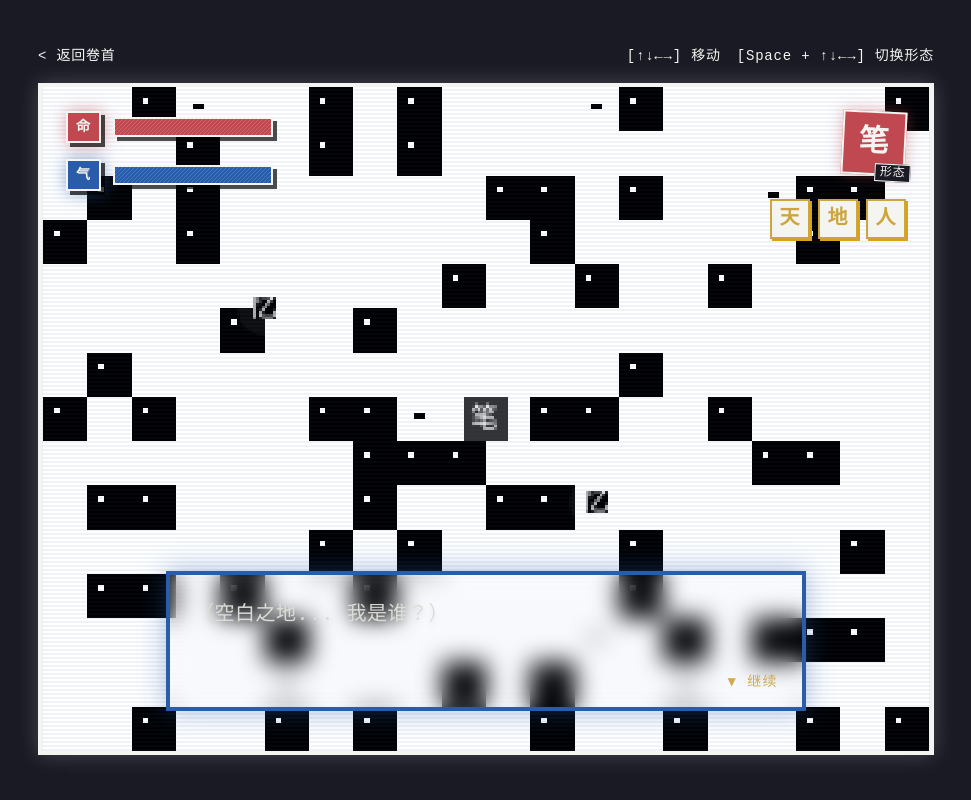
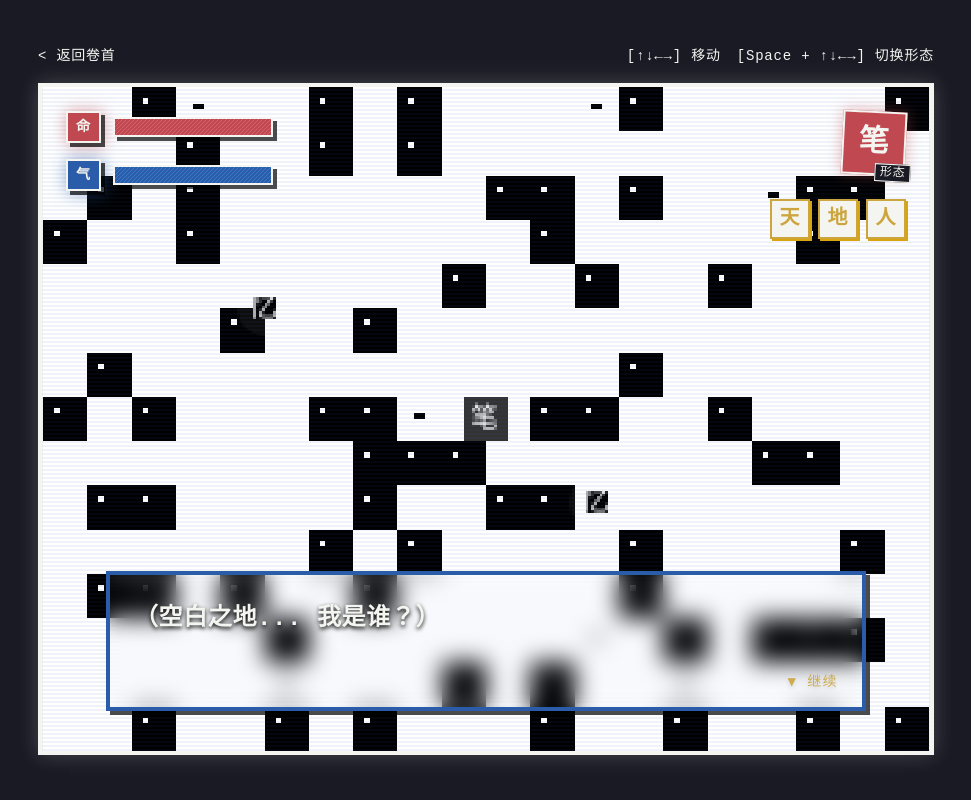
Before and after one commit to xuanyuanyiyun/Ink-Language-Wanderer, a React (Vite) app: page /game in a window 1280 px wide. Shown: the whole page, without its empty margins (154-1125 px from the left). Built offline with nearby package versions, Linux system fonts and the light colour scheme; a web font is replaced by a local one.

Commit message:
feat: 《墨语行者》8MB极简版游戏方案
Co-authored-by: traeagent <traeagent@users.noreply.github.com>

```diff
--- a/src/components/DialogueUI.tsx
+++ b/src/components/DialogueUI.tsx
@@ -1,6 +1,53 @@
 import React, { useEffect, useState } from 'react';
 import { useGameStore } from '@/store/gameStore';
 import { audioSystem } from '@/utils/audio';
+
+const AnimatedAvatar = ({ speaker, isTyping }: { speaker?: string, isTyping: boolean }) => {
+  const primary = "var(--color-paper)";
+  let secondary = "var(--color-accent-blue)";
+  const bg = "bg-ink/95";
+  let border = "border-accent-blue";
+
+  if (speaker === '惊鸿') {
+    secondary = "var(--color-accent)";
+    border = "border-accent";
+  } else if (speaker === '师父' || speaker === '焚书') {
+    secondary = "var(--color-accent-gold)";
+    border = "border-accent-gold";
+  } else if (speaker === '纸魄') {
+    secondary = "var(--color-accent-green)";
+    border = "border-accent-green";
+  }
+
+  return (
+    <div className={`w-28 h-36 border-4 ${bg} ${border} relative overflow-hidden flex-shrink-0 flex flex-col items-center justify-end pb-2 shadow-pixel`}>
+      {/* 噪点背景 */}
+      <div className="absolute inset-0 opacity-20" style={{ backgroundImage: 'repeating-linear-gradient(45deg, transparent, transparent 2px, var(--color-paper) 2px, var(--color-paper) 4px)' }}></div>
+
+      {/* SVG Avatar */}
+      <svg viewBox="0 0 100 100" className={`w-24 h-24 relative z-10 transition-transform ${isTyping ? 'animate-talk' : ''}`}>
+        {/* 斗笠/帽子或头部外轮廓 */}
+        <path d="M10,100 Q50,20 90,100 Z" fill={primary} />
+        {/* 脸部 */}
+        <circle cx="50" cy="45" r="18" fill={primary} />
+
+        {/* 领巾/配饰特征 */}
+        <path d="M32,62 L68,62 L55,90 L45,90 Z" fill={secondary} />
+
+        {/* 眼睛 */}
+        <rect x="40" y="40" width="6" height="4" fill="var(--color-ink)" />
+        <rect x="54" y="40" width="6" height="4" fill="var(--color-ink)" />
+
+        {/* 嘴巴 (随打字状态动画) */}
+        {isTyping ? (
+          <rect x="45" y="52" width="10" height="6" fill="var(--color-ink)" className="animate-pulse" />
+        ) : (
+          <rect x="46" y="52" width="8" height="2" fill="var(--color-ink)" />
+        )}
+      </svg>
+    </div>
+  );
+};
 
 export default function DialogueUI() {
   const { state, currentDialogue, dialogueIndex, nextDialogue } = useGameStore();
@@ -56,16 +103,26 @@ export default function DialogueUI() {
 
   const current = currentDialogue[dialogueIndex];
 
+  let borderColor = "border-accent-blue";
+  let nameBgColor = "bg-accent-blue";
+  if (current.speaker === '惊鸿') { borderColor = "border-accent"; nameBgColor = "bg-accent"; }
+  else if (current.speaker === '师父' || current.speaker === '焚书') { borderColor = "border-accent-gold"; nameBgColor = "bg-accent-gold"; }
+  else if (current.speaker === '纸魄') { borderColor = "border-accent-green"; nameBgColor = "bg-accent-green"; }
+
   return (
-    <div className="absolute bottom-10 left-1/2 -translate-x-1/2 w-[95%] max-w-[640px] z-40 flex flex-col items-start gap-1">
+    <div className="absolute bottom-10 left-1/2 -translate-x-1/2 w-[95%] max-w-[760px] z-40 flex items-end gap-4">
+      {/* 2D Character Avatar */}
+      {current.speaker && <AnimatedAvatar speaker={current.speaker} isTyping={isTyping} />}
+
+      <div className="flex-1 flex flex-col items-start gap-1">
         {current.speaker && (
-        <div className="bg-accent-blue text-paper px-6 py-2 border-2 border-paper text-xl font-bold shadow-pixel tracking-widest relative">
+          <div className={`${nameBgColor} text-paper px-6 py-2 border-2 border-paper text-xl font-bold shadow-pixel tracking-widest relative`}>
             {/* 名字框装饰点 */}
             <div className="absolute top-1 left-1 w-1 h-1 bg-paper/50"></div>
             {current.speaker}
           </div>
         )}
-      <div className="w-full bg-ink/95 backdrop-blur-md text-paper border-4 border-accent-blue p-6 shadow-blue-glow min-h-[140px] relative cursor-pointer group hover:border-paper transition-colors"
+        <div className={`w-full bg-ink/95 backdrop-blur-md text-paper border-4 ${borderColor} p-6 shadow-pixel min-h-[140px] relative cursor-pointer group hover:border-paper transition-colors`}
              onClick={() => {
                if (isTyping) {
                  setDisplayedText(currentDialogue[dialogueIndex].text);
@@ -75,16 +132,17 @@ export default function DialogueUI() {
                  nextDialogue();
                }
              }}>
-        <p className="text-xl leading-relaxed whitespace-pre-wrap tracking-wide text-paper-dark drop-shadow-md">
+          <p className="text-2xl leading-relaxed whitespace-pre-wrap tracking-wide text-paper drop-shadow-[0_2px_2px_rgba(0,0,0,1)] font-bold">
             {displayedText}
           </p>
 
           {!isTyping && (
-          <div className="absolute bottom-4 right-6 animate-pulse text-accent-gold text-sm font-mono tracking-widest group-hover:text-paper transition-colors">
+            <div className="absolute bottom-4 right-6 animate-pulse text-accent-gold text-sm font-mono tracking-widest group-hover:text-paper transition-colors drop-shadow-md">
               ▼ 继续
             </div>
           )}
         </div>
       </div>
+    </div>
   );
 }
--- a/src/components/PoetryCombatUI.tsx
+++ b/src/components/PoetryCombatUI.tsx
@@ -1,4 +1,4 @@
-import React, { useEffect, useState } from 'react';
+import React, { useEffect, useState, useCallback } from 'react';
 import { useGameStore } from '@/store/gameStore';
 import { audioSystem } from '@/utils/audio';
 
@@ -6,6 +6,26 @@ export default function PoetryCombatUI() {
   const { state, currentPoemCombat, endPoetryCombat } = useGameStore();
   const [selectedIndex, setSelectedIndex] = useState(0);
   const [resultState, setResultState] = useState<'none' | 'correct' | 'wrong'>('none');
+
+  const handleSelection = useCallback((idx: number) => {
+    if (resultState !== 'none') return;
+
+    const isCorrect = idx === currentPoemCombat!.correctIndex;
+    if (isCorrect) {
+      audioSystem.playPoemCorrect();
+      setResultState('correct');
+    } else {
+      audioSystem.playPoemWrong();
+      audioSystem.playDamage();
+      setResultState('wrong');
+    }
+
+    // 延迟关闭以展示反馈动画
+    setTimeout(() => {
+      setResultState('none');
+      endPoetryCombat(isCorrect);
+    }, 800);
+  }, [currentPoemCombat, resultState, endPoetryCombat]);
 
   useEffect(() => {
     if (state !== 'poetry-combat' || !currentPoemCombat || resultState !== 'none') return;
@@ -24,29 +44,9 @@ export default function PoetryCombatUI() {
 
     window.addEventListener('keydown', handleKeyDown);
     return () => window.removeEventListener('keydown', handleKeyDown);
-  }, [state, currentPoemCombat, selectedIndex, resultState, endPoetryCombat]);
+  }, [state, currentPoemCombat, selectedIndex, resultState, handleSelection]);
 
   if (state !== 'poetry-combat' || !currentPoemCombat) return null;
-
-  const handleSelection = (idx: number) => {
-    if (resultState !== 'none') return;
-
-    const isCorrect = idx === currentPoemCombat.correctIndex;
-    if (isCorrect) {
-      audioSystem.playPoemCorrect();
-      setResultState('correct');
-    } else {
-      audioSystem.playPoemWrong();
-      audioSystem.playDamage();
-      setResultState('wrong');
-    }
-
-    // 延迟关闭以展示反馈动画
-    setTimeout(() => {
-      setResultState('none');
-      endPoetryCombat(isCorrect);
-    }, 800);
-  };
 
   const [prefix, suffix] = currentPoemCombat.content.split(currentPoemCombat.missingPart);
 
--- a/src/index.css
+++ b/src/index.css
@@ -105,9 +105,19 @@
   .animate-breathe {
     animation: breathe 4s ease-in-out infinite;
   }
+
+  /* 说话跳动动画 */
+  .animate-talk {
+    animation: talk-bounce 0.2s ease-in-out infinite alternate;
+  }
 }
 
 @keyframes breathe {
   0%, 100% { opacity: 0.6; transform: scale(1); }
   50% { opacity: 1; transform: scale(1.02); }
 }
+
+@keyframes talk-bounce {
+  0% { transform: translateY(0); }
+  100% { transform: translateY(-4px); }
+}
```
Lines whose indentation alone changed are shown as unchanged.
